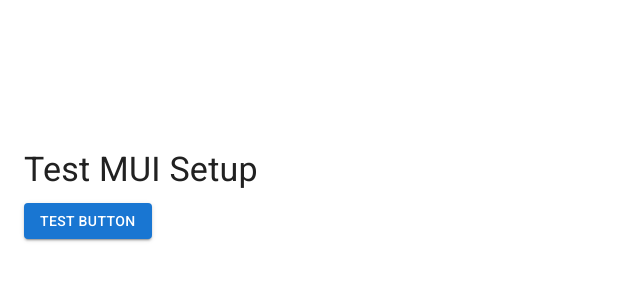
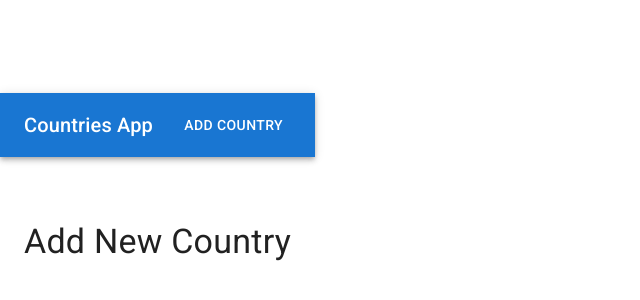
Before and after one commit to WildCodeSchool-CDA-FT-2024-09/checkpoint_3, a React (Vite) app in the folder client/: page /add in a window 1280 px wide. Shown: the part 206-506 px from the top of the page, without its empty margins (0-640 px from the left). Built offline with nearby package versions, Linux system fonts and the light colour scheme.

Commit message:
env@2-ConfigurationViteReact

```diff
--- a/client/package.json
+++ b/client/package.json
@@ -15,7 +15,8 @@
     "@mui/icons-material": "^6.2.0",
     "@mui/material": "^6.2.0",
     "react": "^18.3.1",
-    "react-dom": "^18.3.1"
+    "react-dom": "^18.3.1",
+    "react-router-dom": "^7.0.2"
   },
   "devDependencies": {
     "@eslint/js": "^9.15.0",
--- a/client/src/App.tsx
+++ b/client/src/App.tsx
@@ -1,15 +1,22 @@
-import { Button, Typography, Container } from "@mui/material";
+import { BrowserRouter as Router, Routes, Route } from "react-router-dom";
+import { Container } from "@mui/material";
+import HomePage from "./pages/HomePage";
+import CountryDetailsPage from "./pages/CountryDetailsPage";
+import AddCountryPage from "./pages/AddCountryPage";
+import Navbar from "./components/Navbar";
 
 function App() {
   return (
-    <Container>
-      <Typography variant="h4" component="h1" gutterBottom>
-        Test MUI Setup
-      </Typography>
-      <Button variant="contained" color="primary">
-        Test Button
-      </Button>
-    </Container>
+    <Router>
+      <Navbar />
+      <Container maxWidth="lg" sx={{ py: 4 }}>
+        <Routes>
+          <Route path="/" element={<HomePage />} />
+          <Route path="/country/:id" element={<CountryDetailsPage />} />
+          <Route path="/add" element={<AddCountryPage />} />
+        </Routes>
+      </Container>
+    </Router>
   );
 }
 
--- /dev/null
+++ b/client/src/components/Navbar.tsx
@@ -0,0 +1,22 @@
+import { AppBar, Toolbar, Typography, Button } from "@mui/material";
+import { Link } from "react-router-dom";
+
+export default function Navbar() {
+  return (
+    <AppBar position="static" sx={{ mb: 4 }}>
+      <Toolbar>
+        <Typography
+          variant="h6"
+          component={Link}
+          to="/"
+          sx={{ flexGrow: 1, textDecoration: "none", color: "inherit" }}
+        >
+          Countries App
+        </Typography>
+        <Button color="inherit" component={Link} to="/add">
+          Add Country
+        </Button>
+      </Toolbar>
+    </AppBar>
+  );
+}
--- /dev/null
+++ b/client/src/pages/AddCountryPage.tsx
@@ -0,0 +1,9 @@
+import { Typography } from "@mui/material";
+
+export default function AddCountryPage() {
+  return (
+    <Typography variant="h4" component="h1">
+      Add New Country
+    </Typography>
+  );
+}
--- /dev/null
+++ b/client/src/pages/CountryDetailsPage.tsx
@@ -0,0 +1,12 @@
+import { Typography } from "@mui/material";
+import { useParams } from "react-router-dom";
+
+export default function CountryDetailsPage() {
+  const { id } = useParams();
+
+  return (
+    <Typography variant="h4" component="h1">
+      Country Details: {id}
+    </Typography>
+  );
+}
--- /dev/null
+++ b/client/src/pages/HomePage.tsx
@@ -0,0 +1,9 @@
+import { Typography } from "@mui/material";
+
+export default function HomePage() {
+  return (
+    <Typography variant="h4" component="h1">
+      Countries List
+    </Typography>
+  );
+}
--- /dev/null
+++ b/client/src/routes.ts
@@ -0,0 +1,5 @@
+export const ROUTES = {
+  HOME: "/",
+  COUNTRY_DETAILS: "/country/:id",
+  ADD_COUNTRY: "/add",
+} as const;
```
Also changed, not shown: 1 other file (tests, documents, lock files or other folders).
